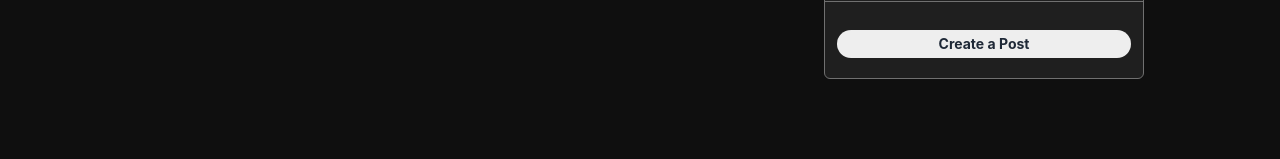
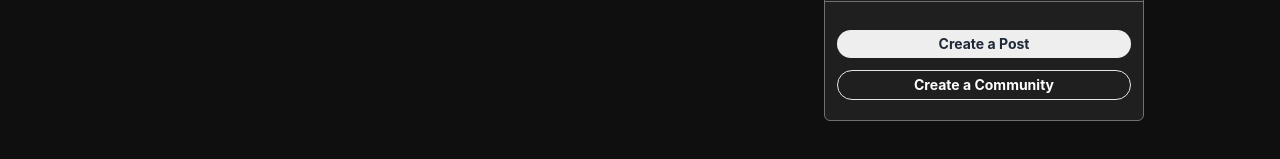
Before and after one commit to akila514/Reddit-Clone, a React (Create React App) app in the folder frontend/: page / in a window 1280 px wide. Shown: the part 267-426 px from the top of the page. Built offline with nearby package versions, Linux system fonts and the light colour scheme; no server answers.

Commit message:
Fixed a bug in homescreen

```diff
--- a/frontend/src/screens/HomeScreen.jsx
+++ b/frontend/src/screens/HomeScreen.jsx
@@ -66,6 +66,14 @@ const HomeScreen = () => {
               <button className="bg-[#eeeeee] text-center rounded-2xl text-gray-800 font-bold py-1 mx-3 text-sm">
                 Create a Post
               </button>
+              <button
+                onClick={() => {
+                  setIsCreateCommunityOpen(true);
+                }}
+                className="bg-transparent border rounded-2xl font-bold py-1 px-3 mx-3 text-sm"
+              >
+                Create a Community
+              </button>
             </>
           </div>
         </div>
```
